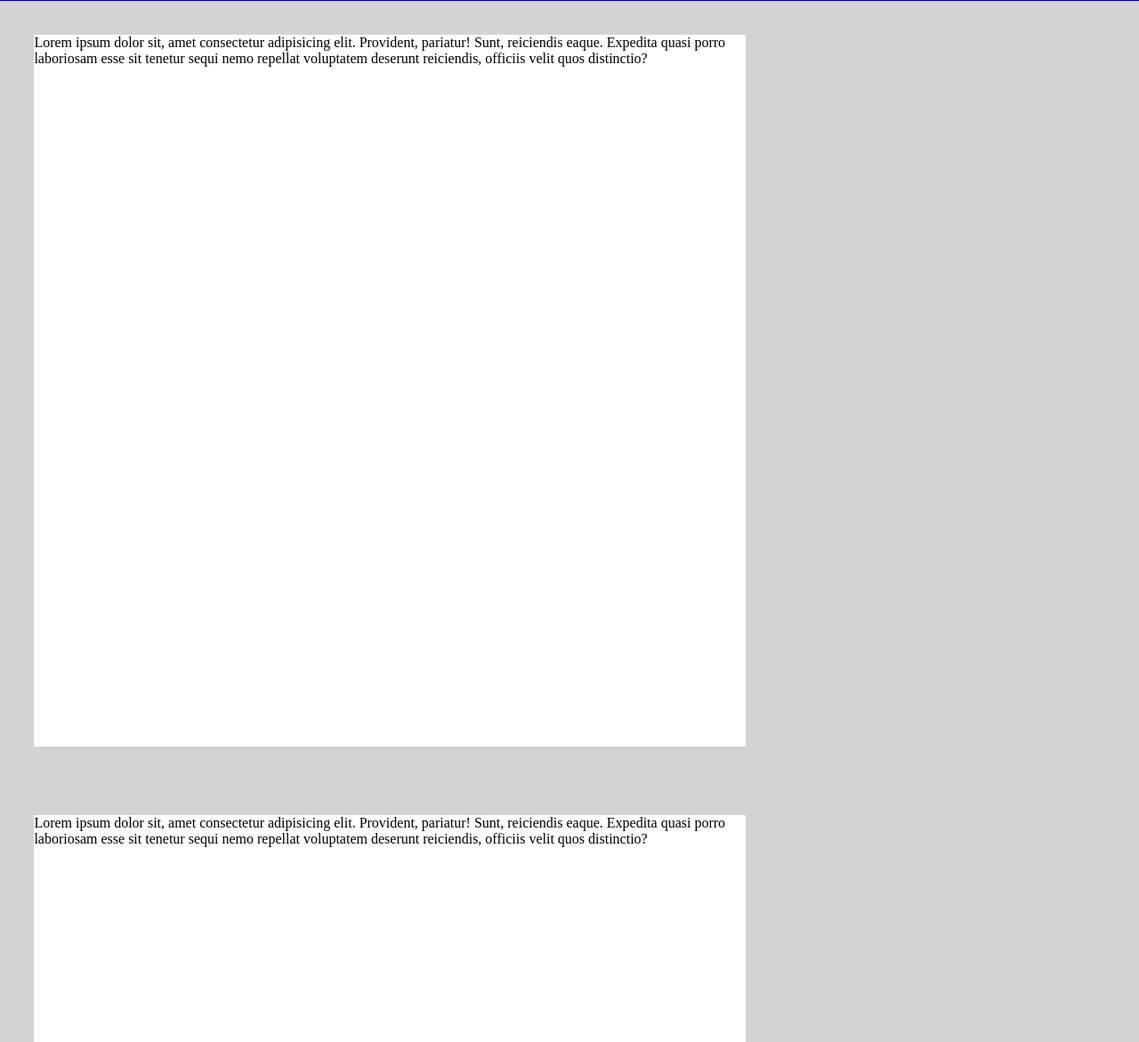
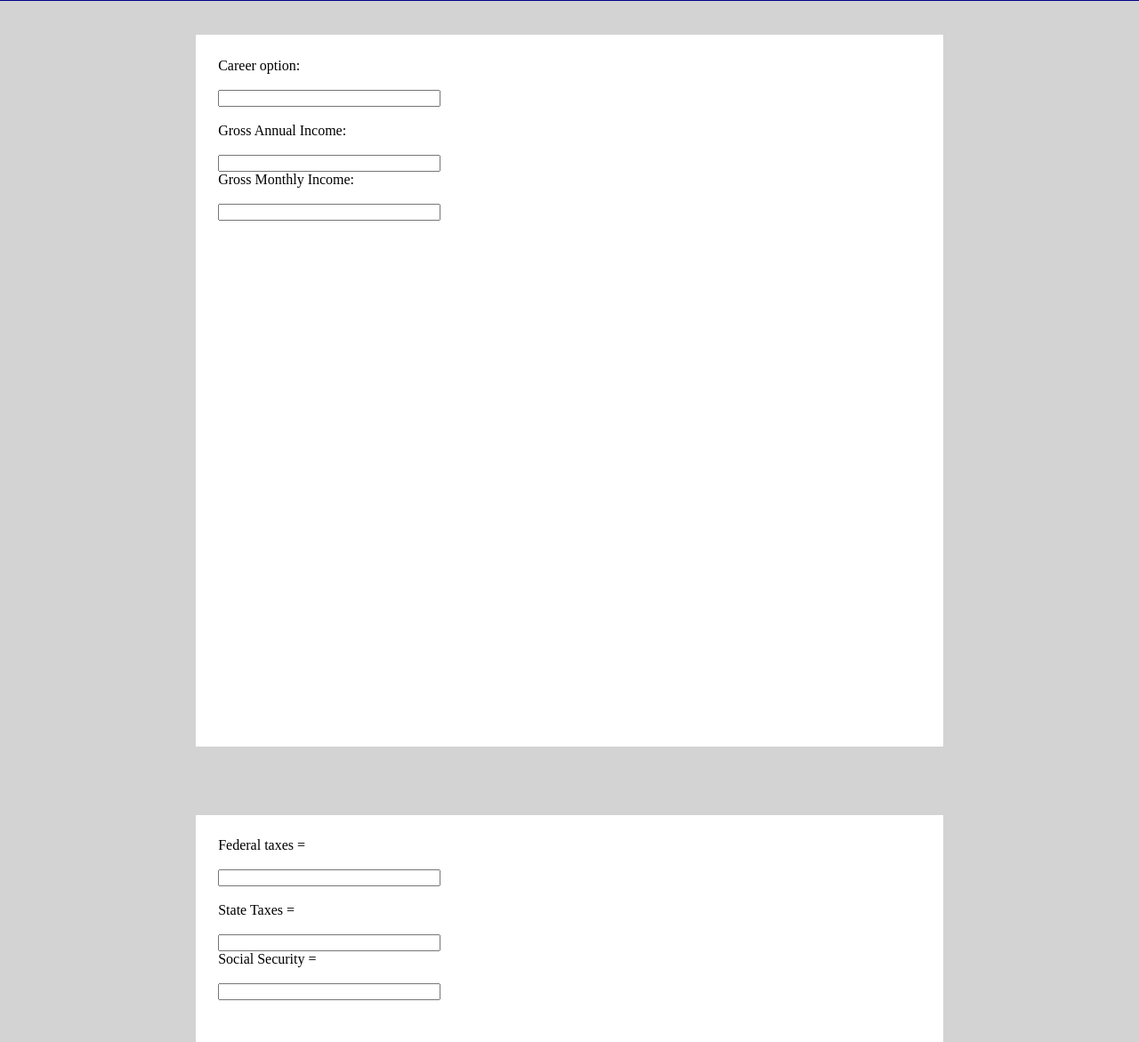
Before and after one commit to Havoc2Gamerz/EECU, a plain HTML site: page index.html in a window 1280 px wide. Shown: the part 129-1300 px from the top of the page at 89% size. Drawn offline with Linux system fonts and the light colour scheme.

Commit message:
2/2
Added jobs and form for box 1 n 2

finish forms on box 2

```diff
--- a/index.html
+++ b/index.html
@@ -13,29 +13,100 @@
     </header>
     <main>
       <div class="box1">
-        <p>
-          Lorem ipsum dolor sit, amet consectetur adipisicing elit. Provident,
-          pariatur! Sunt, reiciendis eaque. Expedita quasi porro laboriosam esse
-          sit tenetur sequi nemo repellat voluptatem deserunt reiciendis,
-          officiis velit quos distinctio?
-        </p>
+        <!-- <ul>
+          <li>Accountant</li>
+          <li>Adv Tractor/Trailer Driver</li>
+          <li>Agricultural Engineer</li>
+          <li>Architect</li>
+          <li>Auto Tech/Mechanic</li>
+          <li>Aviation Tech. Mechanic</li>
+          <li>Biologist</li>
+          <li>Bus Driver</li>
+          <li>Bussiness Development Officer</li>
+          <li>Business Manager</li>
+          <li>CNC Manufacturing</li>
+          <li>Carpenter</li>
+          <li>Chef</li>
+          <li>Chemist</li>
+          <li>Civil Engineering Technician</li>
+          <li>Commercial Driver</li>
+          <li>Computer Technician</li>
+          <li>Conserv.Eniviron. Science</li>
+          <li>Correctional Officer</li>
+          <li>Cosmetologist</li>
+          <li>Credit Union/Bank Manager</li>
+          <li>Daycare Director</li>
+          <li>Dentist</li>
+          <li>Detective</li>
+          <li>Diesel Tech/Mechanic</li>
+          <li>Doctor/Physician</li>
+          <li>Electrician</li>
+          <li>Electronic Engineering</li>
+          <li>EMT</li>
+          <li>Energy Management PG&E</li>
+          <li>Engineer</li>
+          <li>Fashion Designer</li>
+          <li>Fire Fighter</li>
+          <li>Forest Ranger</li>
+          <li>Graphic/Media Designer</li>
+          <li>H/C Hvac</li>
+          <li>Highway Patrol</li>
+          <li>Home Inspector</li>
+          <li>Industrail Mechanic</li>
+          <li>Interior Designer</li>
+          <li>Investment Analyst</li>
+          <li>Lab Technician</li>
+          <li>Landscaper Horticulture</li>
+          <li>Lawyer</li>
+          <li>Marketing/Sales Manager</li>
+          <li>Media/Communications</li>
+          <li>Medical Repair Tech.</li>
+          <li>Military</li>
+          <li>Nurse</li>
+          <li>Nutritionist</li>
+          <li>Oceanogrpher</li>
+          <li>Pastor</li>
+          <li>PG&\AT&T Technician</li>
+          <li>Pharmacist</li>
+          <li>Photographer</li>
+          <li>Physical Threrapists</li>
+          <li>Pilot (Commercial)</li>
+          <li>Plumber</li>
+          <li>Police Officer</li>
+          <li>Principal</li>
+          <li>Probation Officer</li>
+          <li>Psychologist</li>
+          <li>Retail Sales Associate</li>
+          <li>Social Worker</li>
+          <li>Solar Energy Tech.</li>
+          <li>Teacher</li>
+          <li>UPS/Fed Ex Driver</li>
+          <li>Veterinarian</li>
+          <li>Welder/Metal Specialist</li>
+          <li>Wind Energy Technician</li>
+        </ul> -->
+        <form>
+          <label for="CO">Career option:</label><br />
+          <input type="text" id="fname" name="fname" /><br />
+          <label for="GAI">Gross Annual Income:</label><br />
+          <input type="text" id="lname" name="lname" />
+          <label for="GMI">Gross Monthly Income:</label><br />
+          <input type="text" id="lname" name="lname" />
+        </form>
+        <table></table>
       </div>
+
       <div class="box2">
-        <p>
-          Lorem ipsum dolor sit, amet consectetur adipisicing elit. Provident,
-          pariatur! Sunt, reiciendis eaque. Expedita quasi porro laboriosam esse
-          sit tenetur sequi nemo repellat voluptatem deserunt reiciendis,
-          officiis velit quos distinctio?
-        </p>
+        <form>
+          <label for="CO">Federal taxes =</label><br />
+          <input type="text" id="fname" name="fname" /><br />
+          <label for="GAI">State Taxes =</label><br />
+          <input type="text" id="lname" name="lname" />
+          <label for="GMI">Social Security =</label><br />
+          <input type="text" id="lname" name="lname" />
+        </form>
       </div>
-      <div class="box3">
-        <p>
-          Lorem ipsum dolor sit, amet consectetur adipisicing elit. Provident,
-          pariatur! Sunt, reiciendis eaque. Expedita quasi porro laboriosam esse
-          sit tenetur sequi nemo repellat voluptatem deserunt reiciendis,
-          officiis velit quos distinctio?
-        </p>
-      </div>
+      <div class="box3"></div>
     </main>
   </body>
 </html>
--- /dev/null
+++ b/index.js
@@ -0,0 +1 @@
+console.log
--- a/style.css
+++ b/style.css
@@ -19,12 +19,27 @@ body {
 main {
     display: flex;
     flex-wrap: wrap;
+    justify-content: center;
 }
 
-.box2,
+form {
+    display: flex;
+    flex-wrap: wrap;
+    padding: 3%;
+    flex-direction: column;
+    width: 300px;
+}
+
 .box1 {
     margin: 3%;
-    width: 800px;
+    width: 840px;
+    height: 800px;
+    background-color: white;
+}
+
+.box2 {
+    margin: 3%;
+    width: 840px;
     height: 800px;
     background-color: white;
 }
@@ -35,3 +50,12 @@ main {
     width: 1800px;
     height: 800px;
 }
+
+ul {
+
+}
+
+li{
+    display: flex;
+    flex-wrap: wrap;
+}
```
